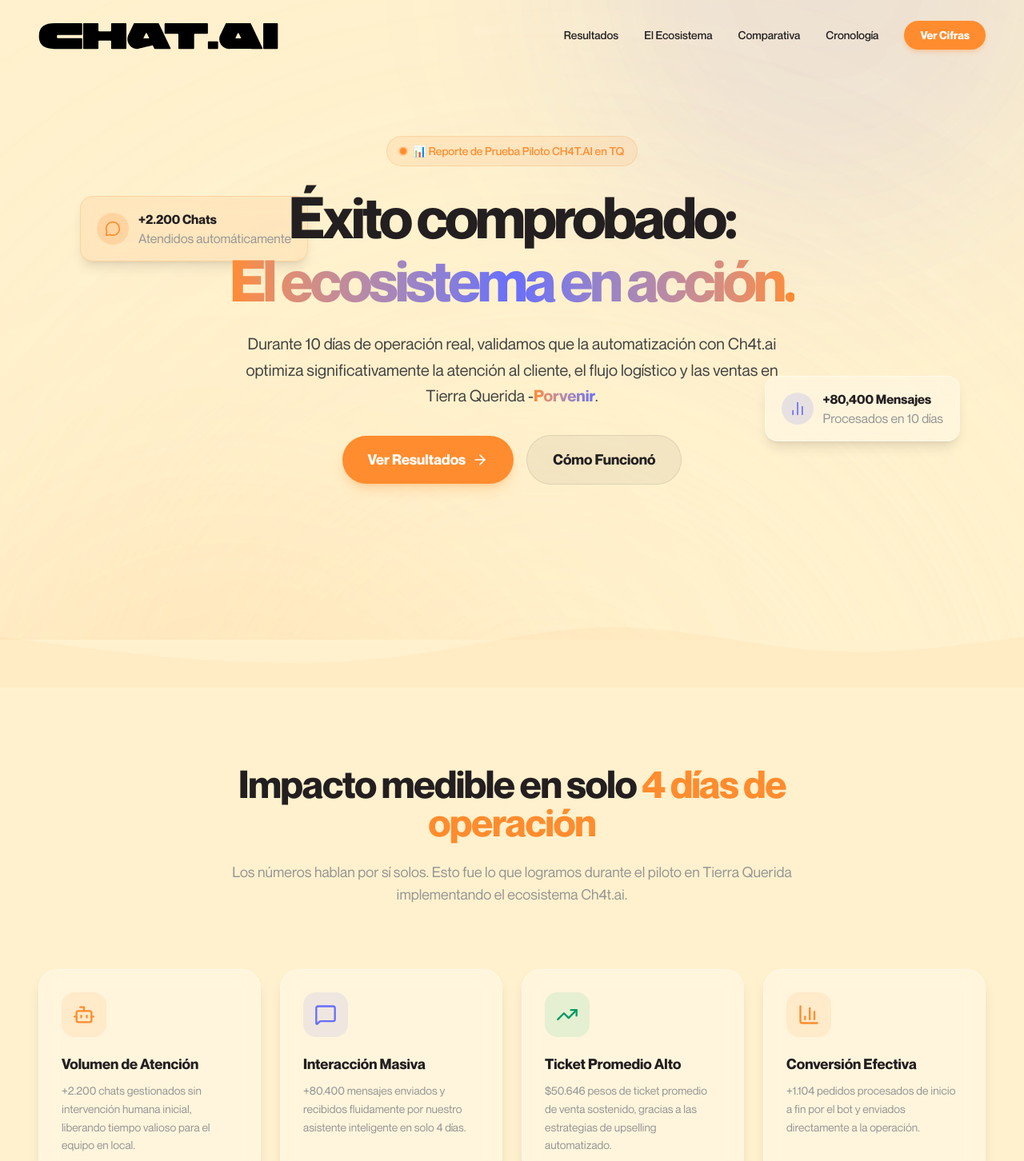
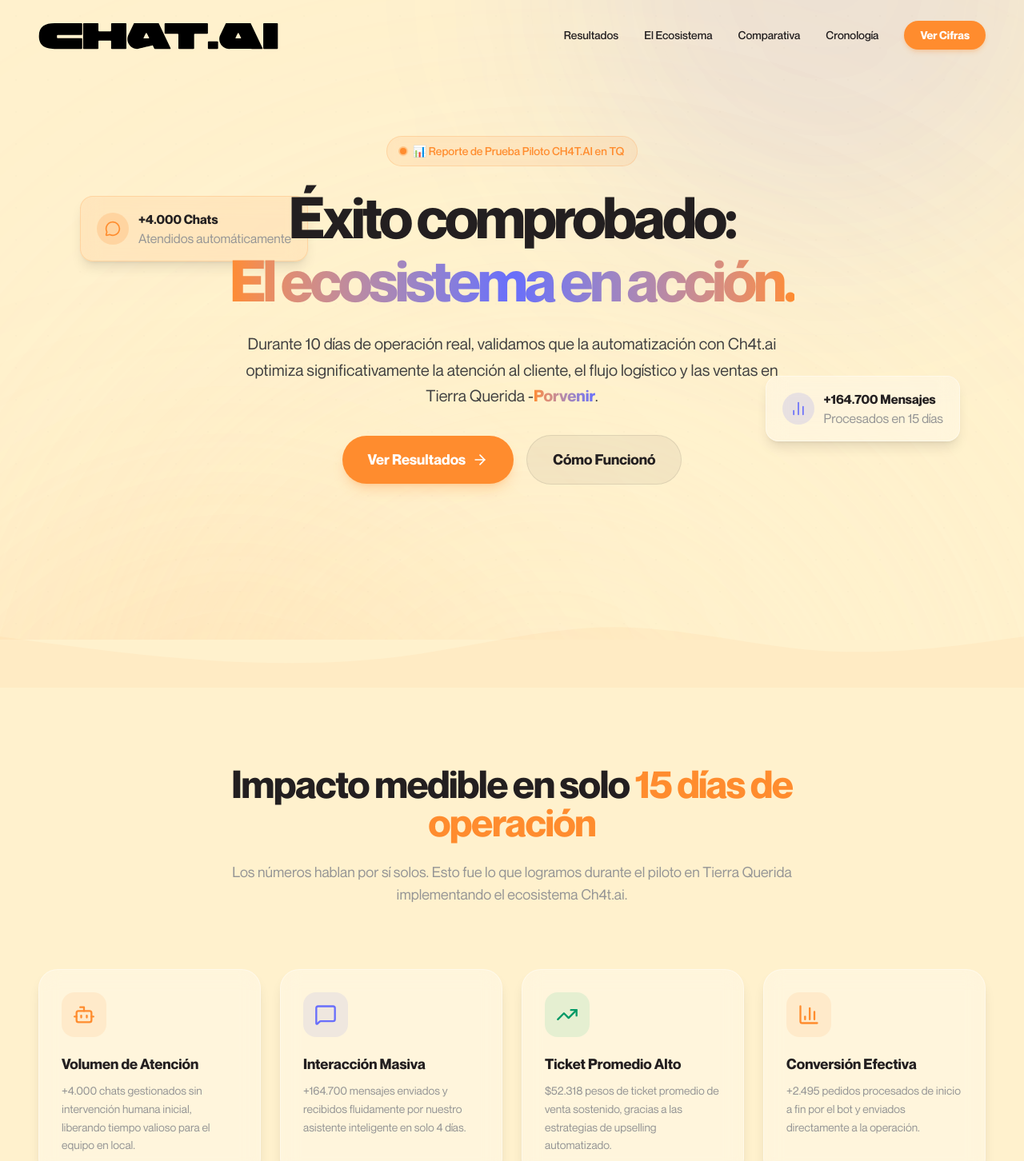
Before and after one commit to ZaPi207/Ch4t.ai-Landing-TQReport, a Next.js app: page / in a window 1280 px wide. Shown: the top 1452 px of the page at 80% size. Built offline with nearby package versions, Linux system fonts and the light colour scheme.

Commit message:
Feat: Actualización 12/05/2026

```diff
--- a/src/components/Features.tsx
+++ b/src/components/Features.tsx
@@ -17,7 +17,7 @@
     icon: Bot,
     title: "Volumen de Atención",
     description:
-      "+2.200 chats gestionados sin intervención humana inicial, liberando tiempo valioso para el equipo en local.",
+      "+4.000 chats gestionados sin intervención humana inicial, liberando tiempo valioso para el equipo en local.",
     color: "text-primary",
     bg: "bg-primary/10",
   },
@@ -25,7 +25,7 @@
     icon: MessageSquare,
     title: "Interacción Masiva",
     description:
-      "+80.400 mensajes enviados y recibidos fluidamente por nuestro asistente inteligente en solo 4 días.",
+      "+164.700 mensajes enviados y recibidos fluidamente por nuestro asistente inteligente en solo 4 días.",
     color: "text-secondary",
     bg: "bg-secondary/10",
   },
@@ -33,7 +33,7 @@
     icon: TrendingUp,
     title: "Ticket Promedio Alto",
     description:
-      "$50.646 pesos de ticket promedio de venta sostenido, gracias a las estrategias de upselling automatizado.",
+      "$52.318 pesos de ticket promedio de venta sostenido, gracias a las estrategias de upselling automatizado.",
     color: "text-emerald-600",
     bg: "bg-emerald-500/10",
   },
@@ -41,7 +41,7 @@
     icon: BarChart3,
     title: "Conversión Efectiva",
     description:
-      "+1.104 pedidos procesados de inicio a fin por el bot y enviados directamente a la operación.",
+      "+2.495 pedidos procesados de inicio a fin por el bot y enviados directamente a la operación.",
     color: "text-primary",
     bg: "bg-primary/10",
   },
@@ -92,7 +92,7 @@
         >
           <h2 className="text-3xl md:text-5xl font-bold mb-6 text-foreground tracking-tight">
             Impacto medible en solo{" "}
-            <span className="text-primary">4 días de operación</span>
+            <span className="text-primary">15 días de operación</span>
           </h2>
           <p className="text-lg text-muted-foreground">
             Los números hablan por sí solos. Esto fue lo que logramos durante el
--- a/src/components/Hero.tsx
+++ b/src/components/Hero.tsx
@@ -118,7 +118,7 @@
           <MessageCircle className="w-5 h-5 text-primary" />
         </div>
         <div className="text-left">
-          <p className="text-m font-bold text-foreground">+2.200 Chats</p>
+          <p className="text-m font-bold text-foreground">+4.000 Chats</p>
           <p className="text-s text-muted-foreground">
             Atendidos automáticamente
           </p>
@@ -135,8 +135,8 @@
           <BarChart2 className="w-5 h-5 text-secondary" />
         </div>
         <div className="text-left">
-          <p className="text-m font-bold text-foreground">+80,400 Mensajes</p>
-          <p className="text-s text-muted-foreground">Procesados en 10 días</p>
+          <p className="text-m font-bold text-foreground">+164.700 Mensajes</p>
+          <p className="text-s text-muted-foreground">Procesados en 15 días</p>
         </div>
       </motion.div>
     </section>
--- a/src/components/Timeline.tsx
+++ b/src/components/Timeline.tsx
@@ -34,6 +34,12 @@
     description: "Estimación automática de domicilios e impresión directa de comandas a cocina sin intervención manual.",
     emoji: "🚀",
   },
+  {
+    date: "7-11 Mayo",
+    title: "Expansión Medellín",
+    description: "Llevamos la solución a Medellín y continuamos evolucionando el ecosistema en tiempo real.",
+    emoji: "🏙️",
+  },
 ];
 
 export default function Timeline() {
@@ -48,7 +54,7 @@
           className="text-center max-w-3xl mx-auto mb-16"
         >
           <h2 className="text-3xl md:text-5xl font-bold mb-6 text-foreground tracking-tight">
-            <span className="text-primary">10 días</span> de evolución
+            <span className="text-primary">15 días</span> de evolución
           </h2>
           <p className="text-lg text-muted-foreground">
             Desarrollamos e iteramos el ecosistema en tiempo real durante la prueba piloto en Tierra Querida, adaptándonos a la operación viva.
@@ -70,17 +76,15 @@
                 whileInView={{ opacity: 1, x: 0 }}
                 viewport={{ once: true, margin: "-50px" }}
                 transition={{ duration: 0.6, delay: index * 0.1 }}
-                className={`relative flex items-start mb-12 ${
-                  isLeft
-                    ? "md:flex-row flex-row"
-                    : "md:flex-row-reverse flex-row"
-                }`}
+                className={`relative flex items-start mb-12 ${isLeft
+                  ? "md:flex-row flex-row"
+                  : "md:flex-row-reverse flex-row"
+                  }`}
               >
                 {/* Content Card */}
                 <div
-                  className={`ml-14 md:ml-0 md:w-[calc(50%-2rem)] ${
-                    isLeft ? "md:pr-8 md:text-right" : "md:pl-8 md:text-left"
-                  }`}
+                  className={`ml-14 md:ml-0 md:w-[calc(50%-2rem)] ${isLeft ? "md:pr-8 md:text-right" : "md:pl-8 md:text-left"
+                    }`}
                 >
                   <div className="glass bg-white/40 p-5 rounded-2xl border border-white/50 hover:scale-[1.02] transition-transform">
                     <span className="text-2xl mb-2 block">{milestone.emoji}</span>
--- a/src/components/showcase/CashRegisterTab.tsx
+++ b/src/components/showcase/CashRegisterTab.tsx
@@ -77,10 +77,10 @@
   }, [runCycle]);
 
   const statCards = [
-    { icon: DollarSign, label: "Ventas Totales", target: 55912800, prefix: "$", color: "primary", delay: 0 },
-    { icon: TrendingUp, label: "Pedidos Procesados", target: 1104, prefix: "+", color: "secondary", delay: 0.1 },
-    { icon: TrendingUp, label: "Ticket Promedio", target: 50646, prefix: "$", color: "emerald-600", delay: 0.2 },
-    { icon: TrendingUp, label: "Mensajes", target: 80400, prefix: "+", color: "blue-600", delay: 0.3 },
+    { icon: DollarSign, label: "Ventas Totales", target: 130533412, prefix: "$", color: "primary", delay: 0 },
+    { icon: TrendingUp, label: "Pedidos Procesados", target: 2495, prefix: "+", color: "secondary", delay: 0.1 },
+    { icon: TrendingUp, label: "Ticket Promedio", target: 52318, prefix: "$", color: "emerald-600", delay: 0.2 },
+    { icon: TrendingUp, label: "Mensajes", target: 164700, prefix: "+", color: "blue-600", delay: 0.3 },
   ];
 
   return (
```
